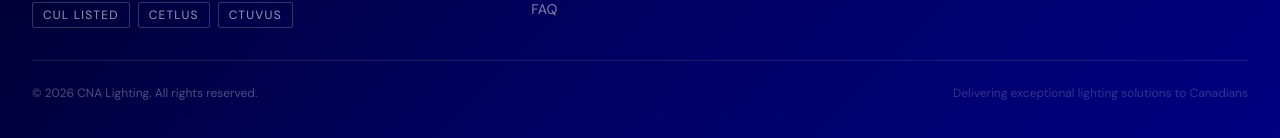
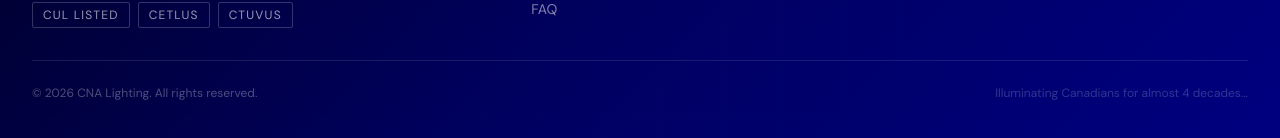
Before and after one commit to 604KuroNC2/cna-website, a Next.js app: page / in a window 1280 px wide. Shown: the part 3048-3186 px from the top of the page. Built offline with nearby package versions, Linux system fonts and the light colour scheme; a web font is replaced by a local one.

Commit message:
Update footer tagline
Co-Authored-By: Claude Sonnet 4.6 <noreply@anthropic.com>

```diff
--- a/components/Footer.tsx
+++ b/components/Footer.tsx
@@ -142,7 +142,7 @@ export default function Footer() {
             © {new Date().getFullYear()} CNA Lighting. All rights reserved.
           </p>
           <p className="text-white/20 text-xs">
-            Delivering exceptional lighting solutions to Canadians
+            Illuminating Canadians for almost 4 decades...
           </p>
         </div>
       </div>
```
